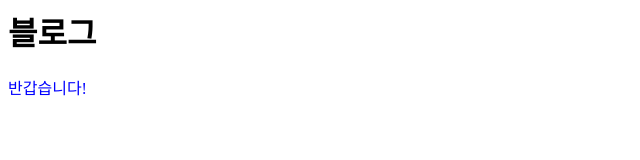
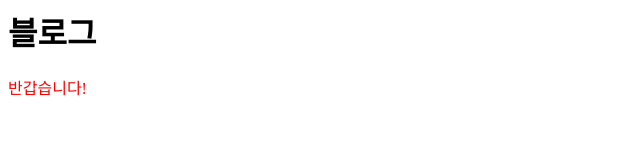
Before and after one commit to kkw6792-prog/blog, a plain HTML site: page index.html in a window 1280 px wide. Shown: the whole page, without its empty margins (0-640 px from the left). Drawn offline with Linux system fonts and the light colour scheme.

Commit message:
Update index.html

```diff
--- a/index.html
+++ b/index.html
@@ -1,3 +1,3 @@
 <h1>블로그</h1>
 
-<p style="color: blue;">반갑습니다!</p>
+<p style="color: red;">반갑습니다!</p>
```
